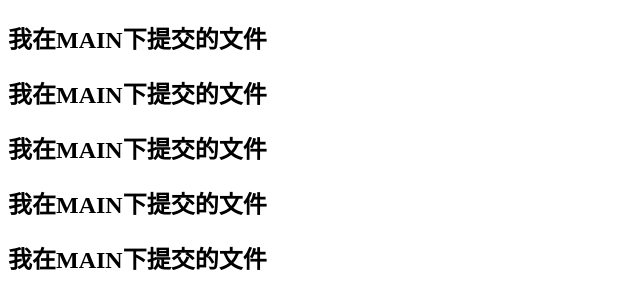
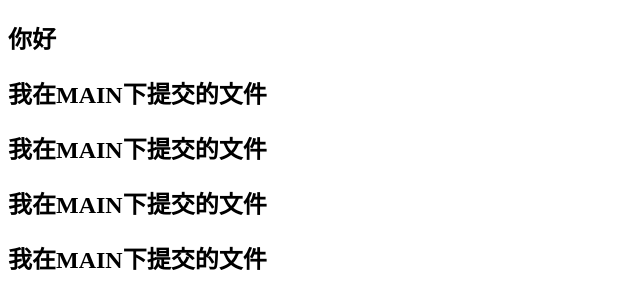
Before and after one commit to sunyang0302/newproject, a plain HTML site: page index.html in a window 1280 px wide. Shown: the whole page, without its empty margins (0-640 px from the left). Drawn offline with Linux system fonts and the light colour scheme.

Commit message:
Update index.html

```diff
--- a/index.html
+++ b/index.html
@@ -11,7 +11,7 @@
     </style>
 </head>
 <body>
-    <h2>我在MAIN下提交的文件</h2>
+    <h2>你好</h2>
     <h2>我在MAIN下提交的文件</h2>
     <h2>我在MAIN下提交的文件</h2>
     <h2>我在MAIN下提交的文件</h2>
```
